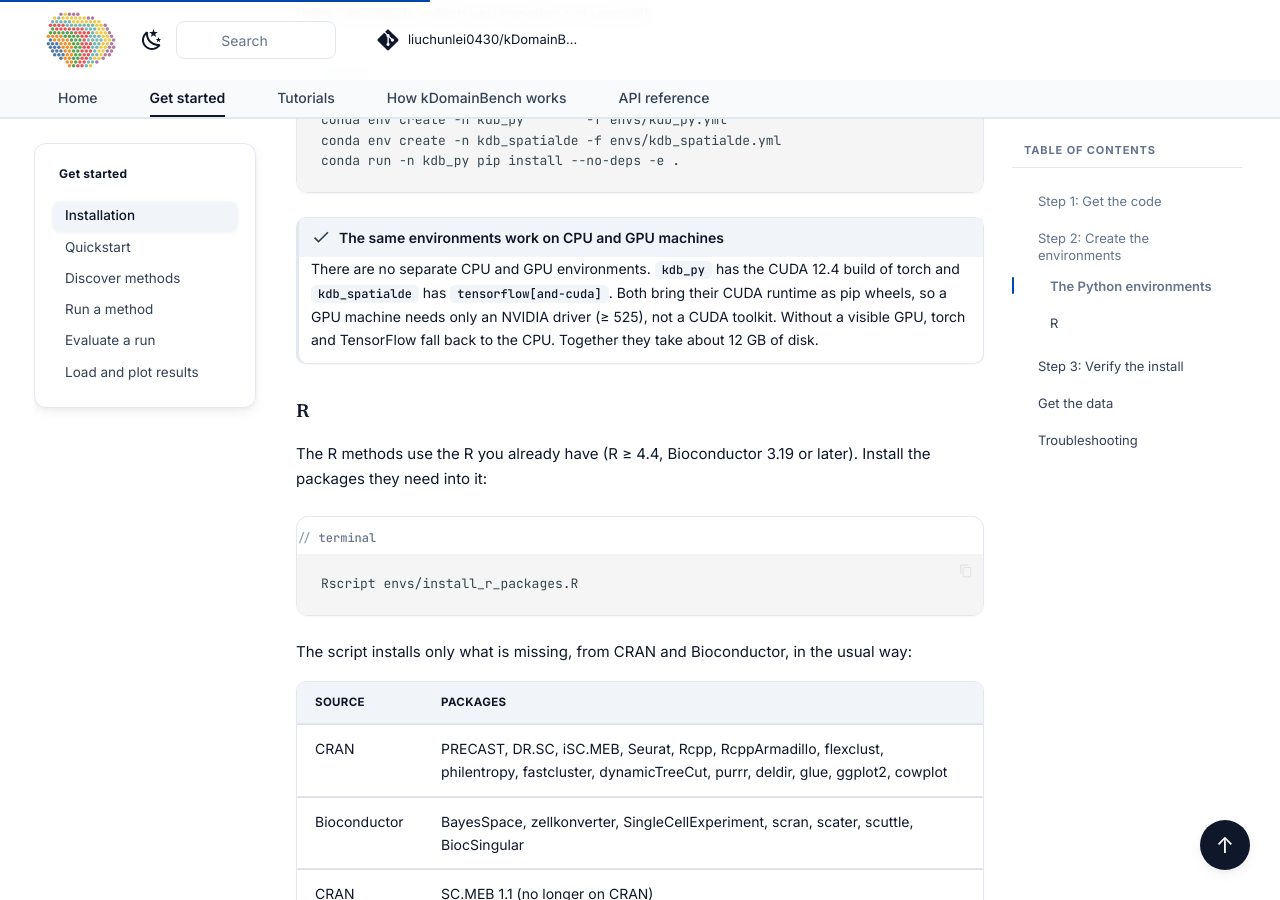
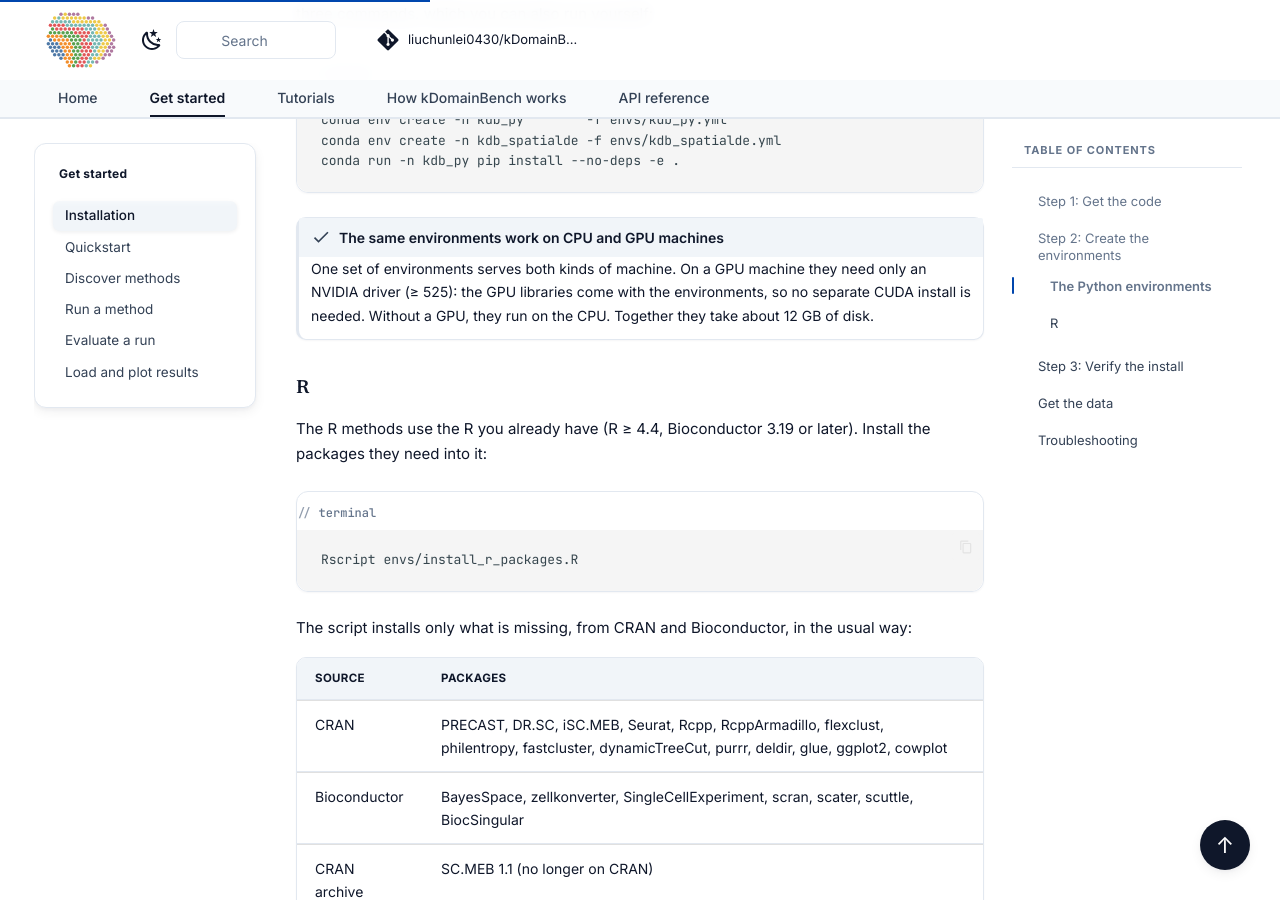
Before and after one commit to PYangLab/domainNumber, an MkDocs documentation site: the page built from docs/installation.md, in a window 1280 px wide and 900 px high, scrolled down 1661 px. Built offline with MkDocs 1.6.1 and Material for MkDocs 9.7.7, drawn with Linux system fonts in a browser that asks for light colours; nearby versions of some CDN libraries; library files that are not in the unit come from our copies; comment, search, counter and statistics services are not loaded.

Commit message:
Installation: simpler CPU/GPU note

````diff
--- a/docs/installation.md
+++ b/docs/installation.md
@@ -52,10 +52,9 @@ conda run -n kdb_py pip install --no-deps -e .
 ```
 
 !!! success "The same environments work on CPU and GPU machines"
-    There are no separate CPU and GPU environments. `kdb_py` has the CUDA 12.4 build of torch
-    and `kdb_spatialde` has `tensorflow[and-cuda]`. Both bring their CUDA runtime as pip wheels,
-    so a GPU machine needs only an NVIDIA driver (≥ 525), not a CUDA toolkit. Without a visible
-    GPU, torch and TensorFlow fall back to the CPU. Together they take about 12 GB of disk.
+    One set of environments serves both kinds of machine. On a GPU machine they need only an
+    NVIDIA driver (≥ 525): the GPU libraries come with the environments, so no separate CUDA
+    install is needed. Without a GPU, they run on the CPU. Together they take about 12 GB of disk.
 
 ### R
 
````
